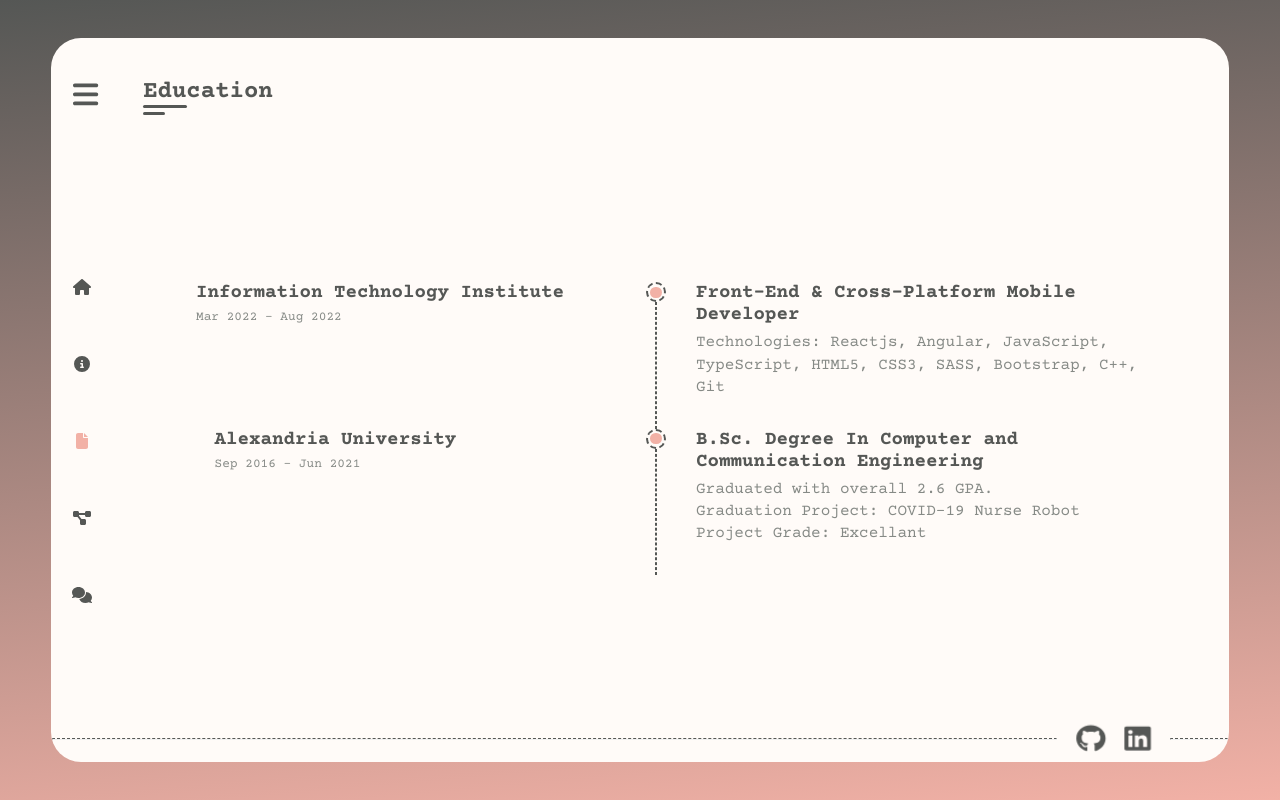
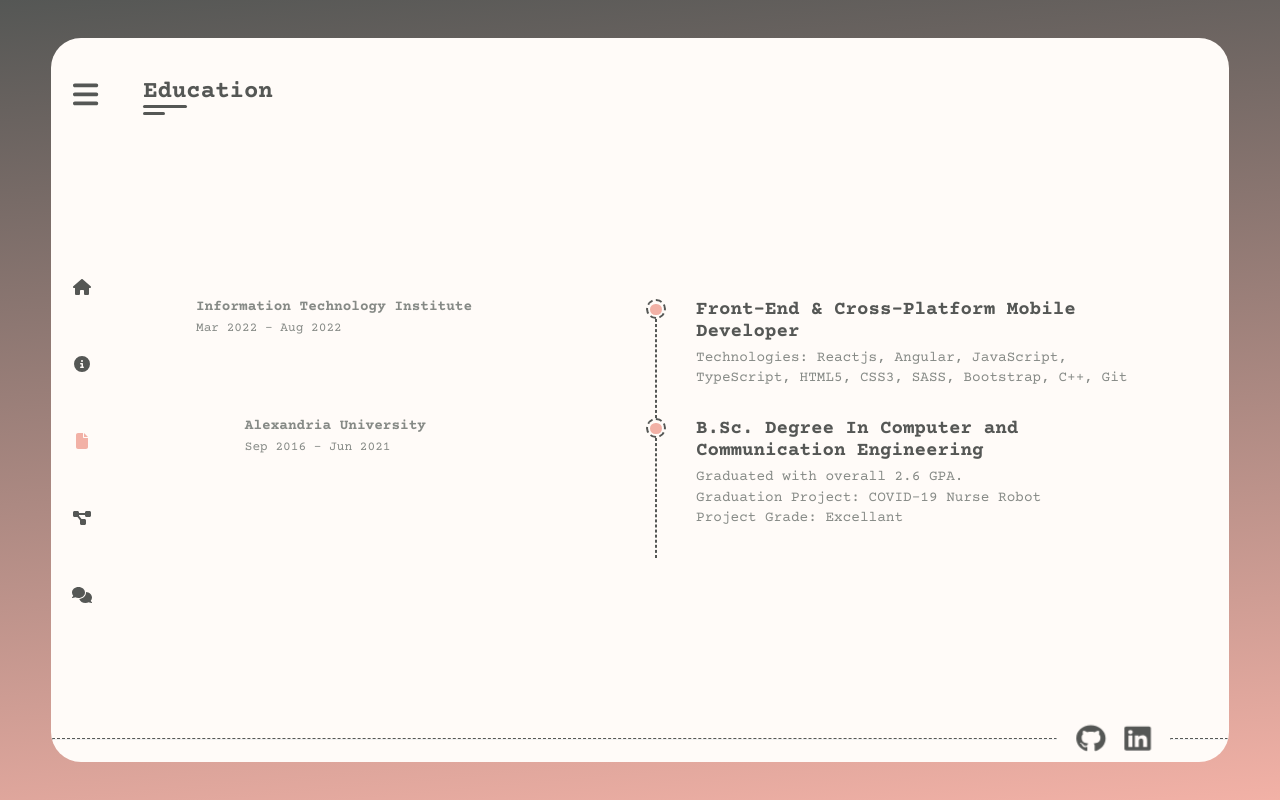
Before and after one commit to Yasmeen-Mostafa/Portfolio, a React (Create React App) app: page /#/resume in a window 1280 px wide. Built offline with nearby package versions, Linux system fonts and the light colour scheme.

Commit message:
update 1

```diff
--- a/src/components/ResumeExperience/ResumeExperience.js
+++ b/src/components/ResumeExperience/ResumeExperience.js
@@ -3,36 +3,6 @@ import "./ResumeExperience.scss";
 const ResumeExperience = (props) => {
   return (
     <div className="resume__experience">
-      <div className="resume__shape test">
-        <div className="large__circle">
-          <div className="small__circle"></div>
-        </div>
-        <div className="line">
-          <hr />
-        </div>
-      </div>
-      <div className="display__small__screen">
-        <div className="resume__left">
-          <p className="details">{props.experience.date}</p>
-          <h3 className="resume__position">{props.experience.position}</h3>
-        </div>
-        <div className="resume__shape">
-          <div className="large__circle">
-            <div className="small__circle"></div>
-          </div>
-          <div className="line">
-            <hr />
-          </div>
-        </div>
-        <div className="resume__right">
-          <h3 className="resume__location">{props.experience.location}</h3>
-          {/* <p className="details">{props.experience.details}</p> */}
-          {props.experience.details.map((e, i) => (
-            <p key={i}>{e}</p>
-          ))}
-        </div>
-      </div>
-      <div className="display__large__screen">
       <div className="resume__left">
         <h3 className="resume__location">{props.experience.location}</h3>
         <p className="details">{props.experience.date}</p>
@@ -53,7 +23,6 @@ const ResumeExperience = (props) => {
         ))}
       </div>
     </div>
-    </div>
   );
 };
 export default ResumeExperience;
--- a/src/components/ResumeExperience/ResumeExperience.scss
+++ b/src/components/ResumeExperience/ResumeExperience.scss
@@ -3,14 +3,29 @@
 .resume__experience {
   display: flex;
   // flex-grow: 1;
+  position: relative;
+
+  flex-wrap: wrap;
   .resume__left {
     // flex-grow: 2;
-    width: 100%;
+    // width: 100%;
+    display: flex;
+    flex-direction: column;
+    width: fit-content;
+    order: 2;
+    h3 {
+      order: 2;
+    }
+    p {
+      order: 1;
+    }
   }
   .resume__right {
     width: 100%;
     padding-bottom: 30px;
     // flex-grow: 2;
+    order: 3;
+    margin-left: 50px;
   }
   .details {
     font-size: 0.8rem;
@@ -25,10 +40,11 @@ p {
   font-size: 0.9rem;
 }
 .resume__shape {
-  margin-right: 30px;
+  // margin-right: 30px;
   //   margin-left: 10px;
   // flex-grow: 1;
-  display: none;
+  display: flex;
+  order: 1;
   flex-direction: column;
   .large__circle {
     display: flex;
@@ -54,18 +70,17 @@ p {
     width: 100%;
     flex-grow: 1;
     hr {
-      height: 100%;
+      height: 88%;
       border: 0.5px dashed var(--main-color);
       //   height: 1px;
+      position: absolute;
+      top: 20px;
     }
   }
 }
 .resume__location {
   color: var(--sec-color);
   font-size: 0.9rem;
-}
-.display__large__screen {
-  display: none;
 }
 h3 {
   font-size: 1.1rem;
@@ -82,23 +97,29 @@ p {
   }
 }
 @media ($lg-screen) {
-  .resume__shape {
-    display: flex;
-  }
-  .test {
-    display: none !important;
-  }
-  .display__small__screen {
-    display: none;
-  }
-  .display__large__screen {
-    display: flex;
-  }
-  p {
-    font-size: 1rem;
-  }
-  .resume__location {
-    color: var(--main-color);
-    font-size: 1.2rem;
+  .resume__experience {
+    flex-wrap: nowrap;
+    .resume__left {
+      order: 1;
+      width: 100%;
+      h3 {
+        order: 1;
+      }
+      p {
+        order: 2;
+      }
+    }
+    .resume__right {
+      order: 3;
+      margin-left: 0;
+    }
+    .resume__shape {
+      order: 2;
+      margin-right: 30px;
+      hr {
+        position: static;
+        height: 100%;
+      }
+    }
   }
 }
```
Lines whose indentation alone changed are shown as unchanged.
